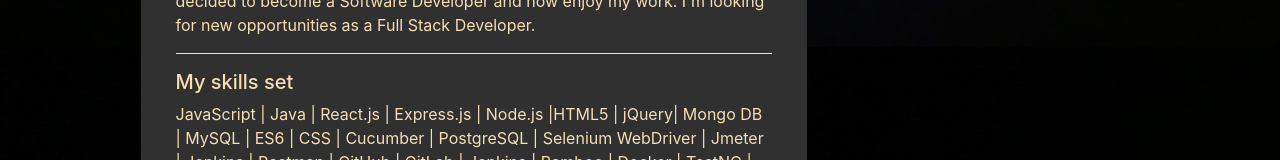
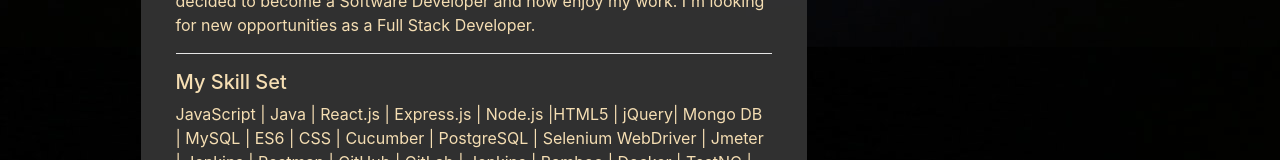
Before and after one commit to Volodya1989/react_portfolio, a React (Create React App) app in the folder client/: page / in a window 1280 px wide. Shown: the part 570-730 px from the top of the page. Built offline with nearby package versions, Linux system fonts and the light colour scheme.

Commit message:
skill set

```diff
--- a/client/src/components/pages/About/About.js
+++ b/client/src/components/pages/About/About.js
@@ -55,7 +55,7 @@
                     Developer.
                   </p>
                   <hr id="portfolioLine" />
-                  <h5>My skills set</h5>
+                  <h5>My Skill Set</h5>
                   <p>
                     <span>
                       JavaScript | Java | React.js | Express.js | Node.js |HTML5
```
